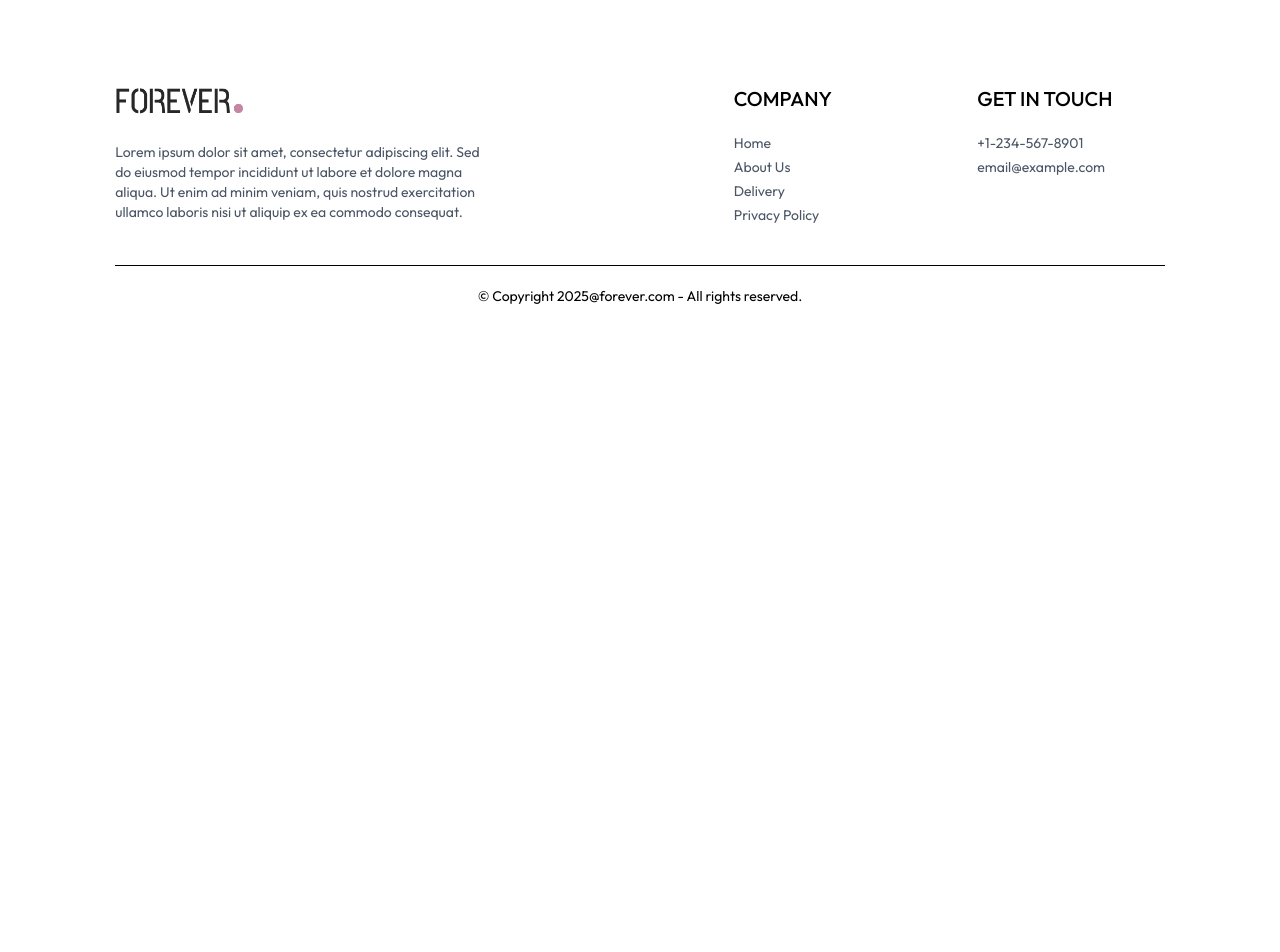
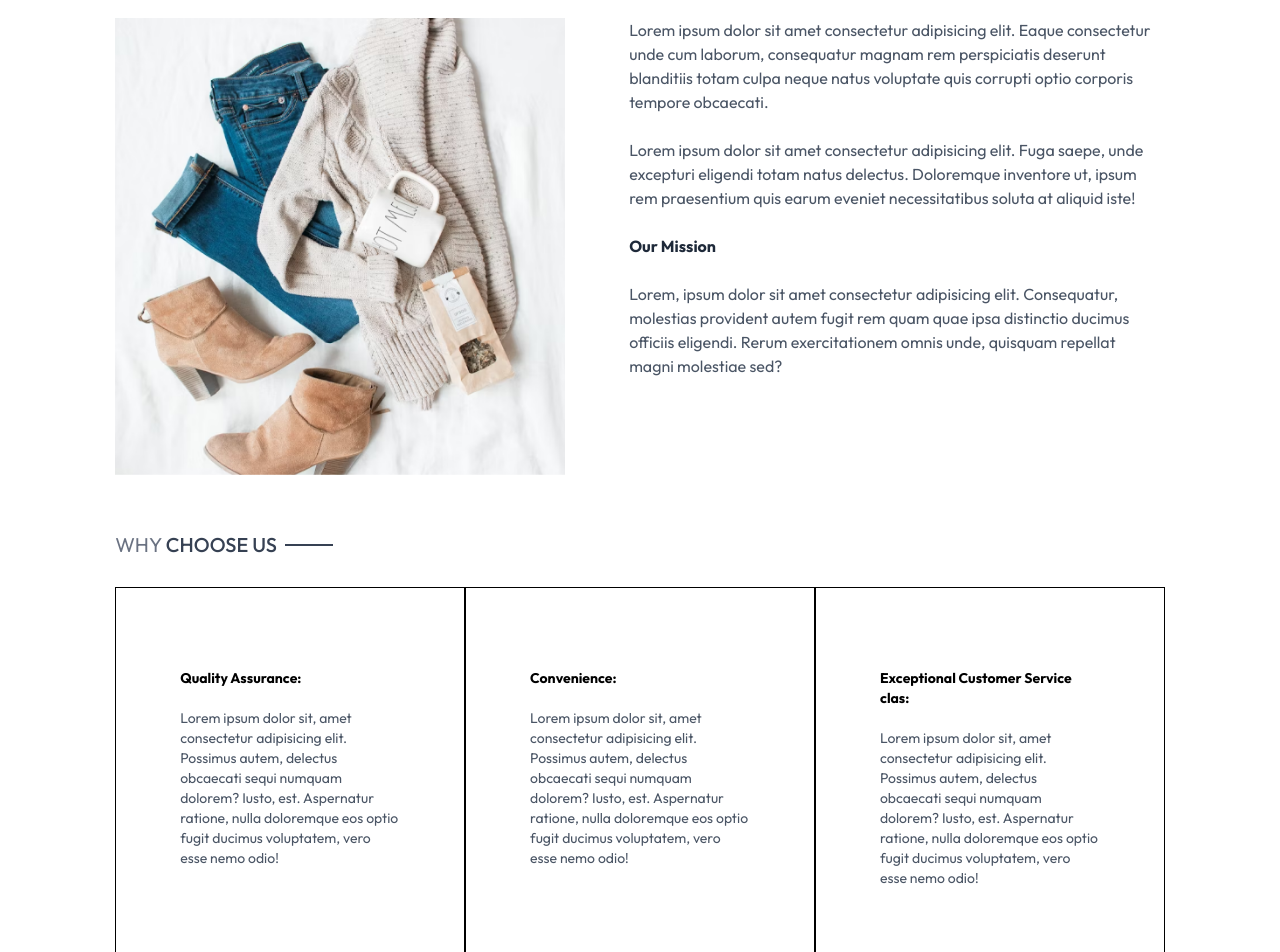
Before and after one commit to Istinger/ecommerce-React, a React (Vite) app in the folder frontend/: page /about in a window 1280 px wide. Shown: the part 180-1132 px from the top of the page. Before the commit the page ends 800 px from the top, so only its background shows below. Built offline with nearby package versions, Linux system fonts and the light colour scheme.

Commit message:
Enhance About, Contact, and Login pages with structured layouts, images, and form handling

```diff
--- a/frontend/src/pages/About.jsx
+++ b/frontend/src/pages/About.jsx
@@ -1,8 +1,44 @@
 import React from 'react'
+import Title from '../components/Title'
+import { assets } from '../assets/assets'
+import NewsletterBox from '../components/NewsletterBox'
 
 const About = () => {
   return (
-    <div>About</div>
+    <div>
+      <div className='text-2xl text-center pt-8 border-t'>
+        <Title text1={'ABOUT'} text2={'US'}/>
+      </div>
+
+      <div className='my-10 flex flex-col md:flex-row gap-16'>
+        <img className='w-full md:max-w-[450px]' src={assets.about_img} alt="" />
+        <div className='flex flex-col justify center gap-6 md:w-2/4 text-gray-600'>
+        <p>Lorem ipsum dolor sit amet consectetur adipisicing elit. Eaque consectetur unde cum laborum, consequatur magnam rem perspiciatis deserunt blanditiis totam culpa neque natus voluptate quis corrupti optio corporis tempore obcaecati.</p>
+        <p>Lorem ipsum dolor sit amet consectetur adipisicing elit. Fuga saepe, unde excepturi eligendi totam natus delectus. Doloremque inventore ut, ipsum rem praesentium quis earum eveniet necessitatibus soluta at aliquid iste!</p>
+        <b className='text-gray-800'>Our Mission</b>
+        <p>Lorem, ipsum dolor sit amet consectetur adipisicing elit. Consequatur, molestias provident autem fugit rem quam quae ipsa distinctio ducimus officiis eligendi. Rerum exercitationem omnis unde, quisquam repellat magni molestiae sed?</p>
+        </div>
+      </div>
+
+      <div className='text-xl py-4'>
+        <Title text1={'WHY'} text2={'CHOOSE US'}/>
+      </div>
+      <div className='flex flex-col md:flex-row text-sm mb-20'>
+        <div className='border px-10 md:px-16 py-8 sm:py-20 flex flex-col gap-5'>
+          <b>Quality Assurance:</b>
+          <p className='text-gray-600' >Lorem ipsum dolor sit, amet consectetur adipisicing elit. Possimus autem, delectus obcaecati sequi numquam dolorem? Iusto, est. Aspernatur ratione, nulla doloremque eos optio fugit ducimus voluptatem, vero esse nemo odio!</p>
+        </div>
+        <div className='border px-10 md:px-16 py-8 sm:py-20 flex flex-col gap-5'>
+          <b>Convenience:</b>
+          <p className='text-gray-600' >Lorem ipsum dolor sit, amet consectetur adipisicing elit. Possimus autem, delectus obcaecati sequi numquam dolorem? Iusto, est. Aspernatur ratione, nulla doloremque eos optio fugit ducimus voluptatem, vero esse nemo odio!</p>
+        </div>
+        <div className='border px-10 md:px-16 py-8 sm:py-20 flex flex-col gap-5'>
+          <b>Exceptional Customer Service clas:</b>
+          <p className='text-gray-600' >Lorem ipsum dolor sit, amet consectetur adipisicing elit. Possimus autem, delectus obcaecati sequi numquam dolorem? Iusto, est. Aspernatur ratione, nulla doloremque eos optio fugit ducimus voluptatem, vero esse nemo odio!</p>
+        </div>
+      </div>
+      <NewsletterBox/>
+    </div>
   )
 }
 
--- a/frontend/src/pages/Contact.jsx
+++ b/frontend/src/pages/Contact.jsx
@@ -1,8 +1,29 @@
 import React from 'react'
+import Title from '../components/Title'
+import { assets } from '../assets/assets'
+import NewsletterBox from '../components/NewsletterBox'
 
 const Contact = () => {
   return (
-    <div>Contact</div>
+    <div>
+
+      <div className='text-center text-2xl pt-10 border-t'>
+        <Title text1={'CONTACT'} text2={'US'}/>
+      </div>
+
+      <div className='my-10 flex flex-col justify-center md:flex-row gap-10 mb-28'>
+        <img className='w-full md:max-w-[480px]' src={assets.contact_img} alt="" />
+        <div className='flex flex-col justifiy-center items-start gap-6'>
+          <p className='font-semibold text-xl text-gray-600'>Our Store</p>
+          <p className='text-gray-500'>5470 Calle principal <br /> Quito, Ecuador</p>
+          <p className='text-gray-500'>Tel: 123-456-468 <br />Email: contact@ourstore.com</p>
+          <p className='font-semibold text-xl text-gray-600'>Careers at Forever</p>
+          <p className='text-gray-500'>Learn more about our teams and job openings.</p>
+          <button className='border border-black px-8 py-4 text-sm hover:bg-black hover:text-white transition-all duration-500'>Explore Jobs</button>
+        </div>
+      </div>
+      <NewsletterBox/>
+    </div>
   )
 }
 
--- a/frontend/src/pages/Login.jsx
+++ b/frontend/src/pages/Login.jsx
@@ -1,8 +1,34 @@
-import React from 'react'
+import React, { useState } from 'react'
 
 const Login = () => {
+
+  const [currentState,setCurrentState] = useState('Sign Up');
+
+  //prevent the page to reload on submit
+  const onSubmitHandler = async(event)=>{
+    event.preventDefault();
+  }
+
   return (
-    <div>Login</div>
+    <form onSubmit={onSubmitHandler} className='flex flex-col items-center w-[90%] sm:max-w-96 m-auto mt-14 gap-4 text-gray-800'>
+      <div className='inline-flex items-center gap-2 mb-2 mt-10'>
+        <p className='prata-regular text-3xl'>{currentState}</p>
+        <hr className='border-none h-[1.5px] w-8 bg-gray-800' />
+
+      </div>
+      {currentState === 'Login'? '' : <input type="text" className='w-full px-3 py-2 border border-gray-800' placeholder='Name' required/>  }
+      <input type="email" className='w-full px-3 py-2 border border-gray-800' placeholder='Email' required/>
+      <input type="password" className='w-full px-3 py-2 border border-gray-800' placeholder='Password' required />
+      <div className='w-full flex justify-between text-sm mt-[-8px]'>
+        <p className='cursor-pointer'>Forgot your password?</p>
+        {
+          currentState === 'Login'
+          ? <p onClick={()=>setCurrentState('Sign Up')} className='cursor-pointer' >Create Account</p>
+          : <p onClick={()=>setCurrentState('Login')} className='cursor-pointer' >Login here</p>
+          }
+      </div>
+      <button className='bg-black text-white font-light px-8 py-2 mt-4'>{currentState=== 'Login'? 'Sign In' : 'Sign Up'}</button>
+    </form>
   )
 }
 
```
